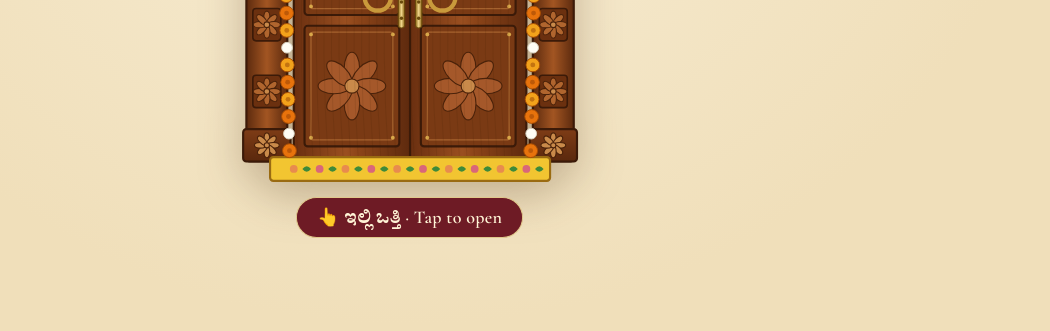
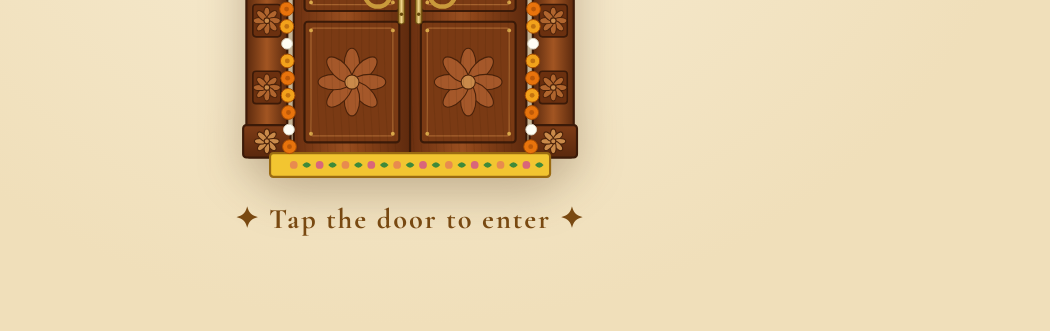
Before and after one commit to swathigm/gruhapravesha, a plain HTML site: page index.html in a window 1280 px wide. Shown: the part 469-800 px from the top of the page, without its empty margins (230-1280 px from the left). Drawn offline with nearby package versions, Linux system fonts and the light colour scheme; a web font is replaced by a local one.

Commit message:
Modify tap button text for localization
Updated tap button text to include multilingual support.

```diff
--- a/index.html
+++ b/index.html
@@ -174,7 +174,7 @@ body{font-variant-numeric:lining-nums}body.kn{font-family:"Noto Serif Kannada","
 .tap{display:none}
 .music{display:none}
 #doorBtn{height:min(70vh,calc(86vw*1.53))}
-.tap,body.kn .tap{display:block;margin-top:4px;padding:8px 20px;border-radius:999px;background:#6E1B25;border:1px solid #E0C98D;color:#FFF4D6;font-weight:600;font-size:18px;letter-spacing:.3px;line-height:1.3;cursor:pointer;animation:tapPulse 1.6s ease-in-out infinite}
+.tap,body.kn .tap{display:block;margin-top:6px;padding:6px 10px;background:none;border:0;color:var(--text);font-weight:700;font-size:calc(var(--u)*23);letter-spacing:2px;line-height:1.3;cursor:pointer;text-align:center}body.kn .tap{letter-spacing:0;font-size:calc(var(--u)*20)}
 @keyframes tapPulse{0%,100%{transform:scale(1)}50%{transform:scale(1.04)}}
 </style>
 </head>
@@ -205,7 +205,7 @@ body{font-variant-numeric:lining-nums}body.kn{font-family:"Noto Serif Kannada","
       <g id="marigold"></g>
     </svg>
   </button>
-  <p class="tap" id="tapBtn" role="button" tabindex="0">👆 ಇಲ್ಲಿ ಒತ್ತಿ · Tap to open</p>
+  <p class="tap" id="tapBtn" role="button" tabindex="0">✦ <span data-en="Tap the door to enter" data-kn="ಬಾಗಿಲು ತಟ್ಟಿ, ಒಳಗೆ ಬನ್ನಿ">Tap the door to enter</span> ✦</p>
   <button id="openBtn" type="button">
     <span class="g1" data-en="Gruhapravesha" data-kn="ಗೃಹಪ್ರವೇಶ">Gruhapravesha</span>
     <span class="g2" data-en="Gajendra &amp; Malathi" data-kn="ಗಜೇಂದ್ರ ಮತ್ತು ಮಾಲತಿ">Gajendra &amp; Malathi</span>
```
